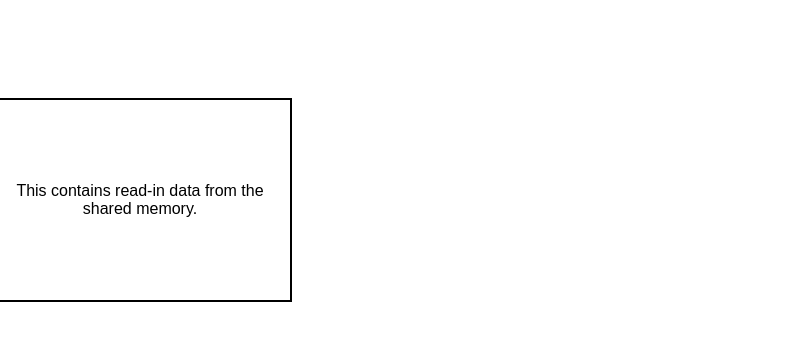
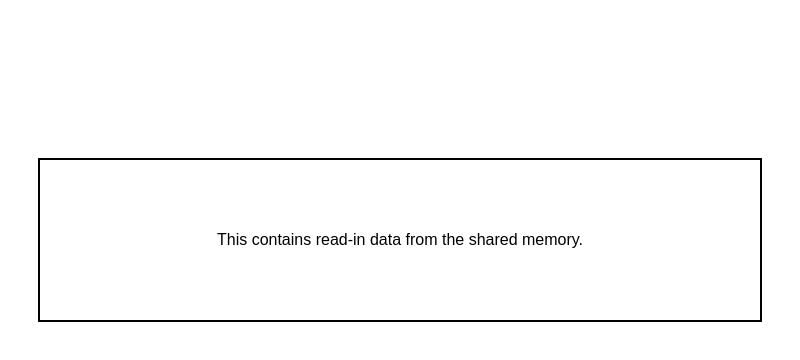
Before and after one commit to ZhaoJacky/electric-racing-app, an Electron app: page index.html in a window 800 px wide. Drawn offline with Linux system fonts and the light colour scheme; no server answers.

Commit message:
This is the updated electron app

```diff
--- a/index.html
+++ b/index.html
@@ -20,10 +20,10 @@
       }
 
       .display-box {
-        margin-right: 65%;
-        margin-bottom: 50%;
-        width: 300px;
-        height: 200px;
+        margin-right: 0%;
+        margin-bottom: 40%;
+        width: 90%;
+        height: 20%;
         border: 2px solid black;
         background-color: white;
         display: flex;
--- a/main.js
+++ b/main.js
@@ -14,8 +14,10 @@ const createWindow = () => {
 
     win.loadFile('index.html')
 
+// Reads the contents of the array into the display in the HTML file after the
+// website finishes loading.
     win.webContents.on('did-finish-load', () => {
-      const nameArray = ["Hi", "My", "Name", "Is", "Kyle"];
+      const nameArray = ["Display for Velocity"];
       var data = "";
       for(let i = 0; i < nameArray.length; i++) {
         data = nameArray[i];
```
